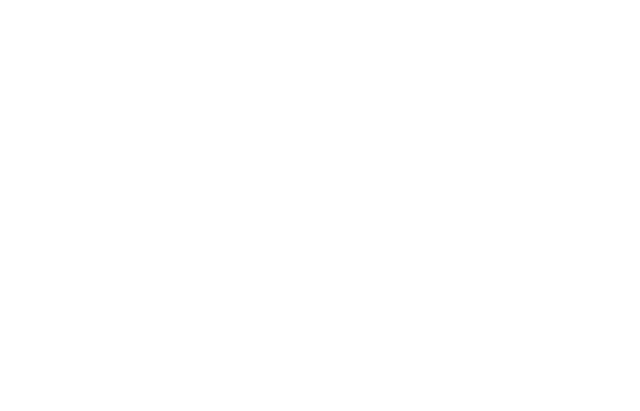
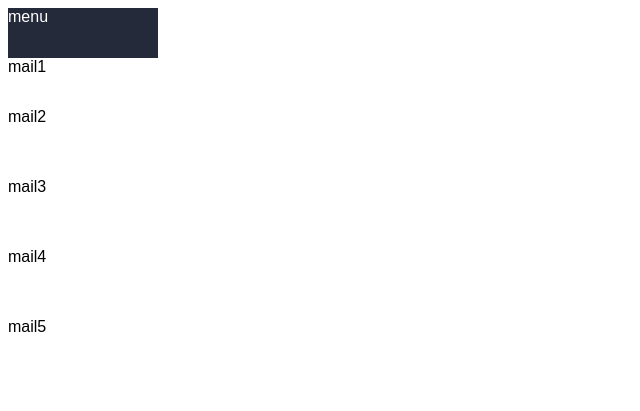
Before and after one commit to donFranko99/lab1, a plain HTML site: page lab4/index.html in a window 1280 px wide. Shown: the whole page, without its empty margins (0-640 px from the left). Drawn offline with Linux system fonts and the light colour scheme.

Commit message:
some new ideas

```diff
--- a/lab4/index.html
+++ b/lab4/index.html
@@ -4,10 +4,19 @@
     <meta charset="UTF-8">
     <meta http-equiv="X-UA-Compatible" content="IE=edge">
     <meta name="viewport" content="width=device-width, initial-scale=1.0">
-    <title>Document</title>
+    <title>Lab4</title>
     <link rel="stylesheet" href="style.css">
 </head>
 <body>
-
+    <div class="wrapper">
+        <div id="menu">menu</div>
+        <div id="list">
+            <div class="email">mail1</div>
+            <div class="email">mail2</div>
+            <div class="email">mail3</div>
+            <div class="email">mail4</div>
+            <div class="email">mail5</div>
+        </div>
+    </div>
 </body>
 </html>
--- a/lab4/style.css
+++ b/lab4/style.css
@@ -0,0 +1,26 @@
+body {
+    font-family: Arial,sans-serif;
+}
+* {
+    box-sizing: border-box;
+}
+.wrapper{
+    display: grid;
+    grid-template-columns: 100%;
+    grid-template-rows: 50px 70px 70px 70px 70px 70px;
+}
+#list{
+    display: grid;
+    grid-template-columns: 100%;
+    grid-template-rows: 50px 70px 70px 70px 70px 70px;
+}
+/* .wrapper > div:nth-child(odd){
+fajna rzecz
+} */
+#menu {
+    width: 150px;
+    height: 100%;
+    background-color: #252a3a;
+    font-size: 16px;
+    color: white;
+}
```
